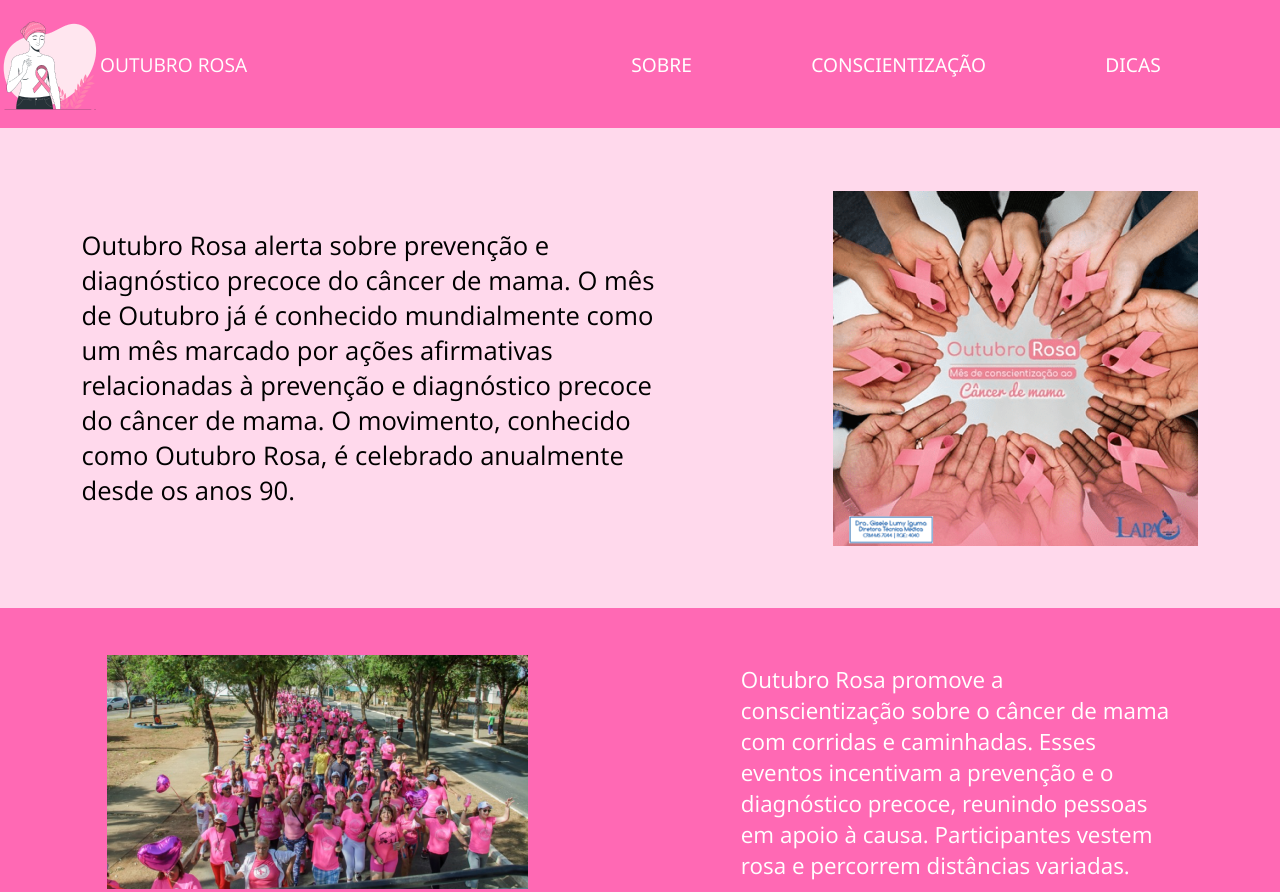
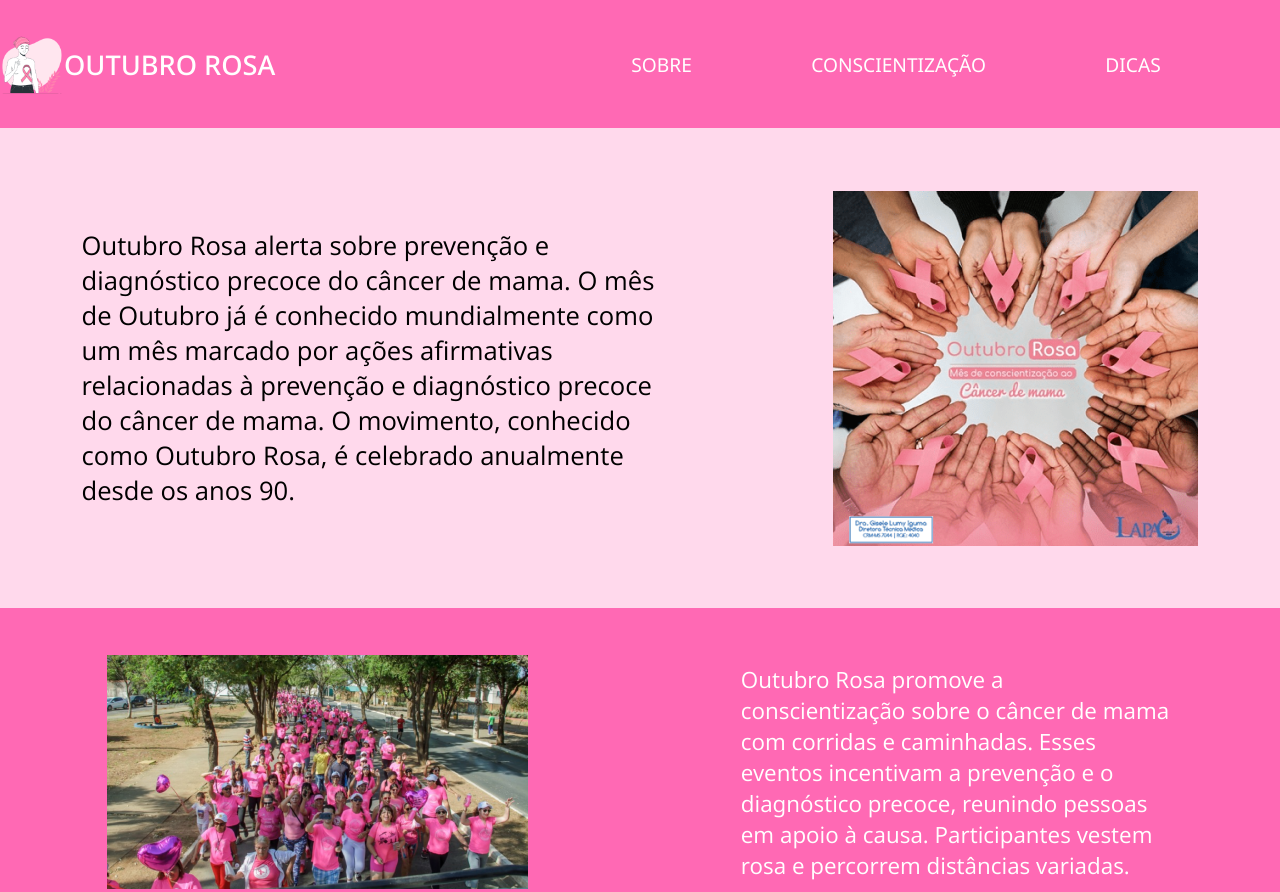
Before and after one commit to LarissaPadilha-dev/Desafio-2-VNW-outubro-rosa, a plain HTML site: page index.html in a window 1280 px wide. Shown: the top 892 px of the page. Drawn offline with Linux system fonts and the light colour scheme.

Commit message:
adicionado mais modificações

```diff
--- a/index.html
+++ b/index.html
@@ -6,6 +6,7 @@
     <link rel="preconnect" href="https://fonts.googleapis.com">
     <link rel="preconnect" href="https://fonts.gstatic.com" crossorigin>
     <link href="https://fonts.googleapis.com/css2?family=Noto+Sans:ital,wght@0,100..900;1,100..900&display=swap" rel="stylesheet">
+    <link rel="icon" href="./icon/icon-fita-rosa.png" type="image/x-icon">
     <link rel="stylesheet" href="style.css">
     <title>Outubro Rosa</title>
 </head>
@@ -13,7 +14,7 @@
     <header>
       <div class="boxheader">
         <img src="./img/cancer-de-mama.png" alt="logo da campanha">
-        <p>OUTUBRO ROSA</p>
+        <h1>OUTUBRO ROSA</h1>
       </div>
       <nav>
             <a href="">SOBRE</a>
--- a/style.scss
+++ b/style.scss
@@ -3,8 +3,9 @@
     padding: 0;
     box-sizing: border-box;
     font-family: "Noto Sans", sans-serif;
+    cursor: url('./cursor/laço.png'), auto;
   }
-
+  // --------------------------------------- Header ---------------------------------------------------------
   header {
     background-color: #FF69B4;
     height: 16vh;
@@ -12,31 +13,35 @@
     align-items: center;
     justify-content: space-between;
     color: white;
+    h1 {
+      font-size: 1.7rem;
+      font-weight: 500;
+    }
     nav {
       display: flex;
       align-items: center;
       justify-content: space-evenly;
       width: 60vw;
     }
-    p {
-      font-size: 1.2rem;
-      font-weight: 380;
-
-    }
     a{
       color: white;
       text-decoration: none;
       font-size: 1.2rem;
-      a:hover {
-        background-color:  #a80a59;
+      &:hover {
+        color: #fd0682;
+      }
     }
   }
-}
+
   .boxheader {
     display: flex;
     align-items: center;
+    img {
+      width: 5vw;
+    }
   }
 
+  // --------------------------------------- Main ---------------------------------------------------------
   .prevenção {
     background-color: #ffd9ec;
     display: flex;
@@ -75,7 +80,7 @@
     align-items: center;
     justify-content: space-evenly;
   }
-
+  // --------------------------------------- Footer ---------------------------------------------------------
   footer {
     display: flex;
     align-items: center;
```
Also changed, not shown: cursor/laço.png (added), icon/icon-fita-rosa.png (added), style.css, 1 other file.
